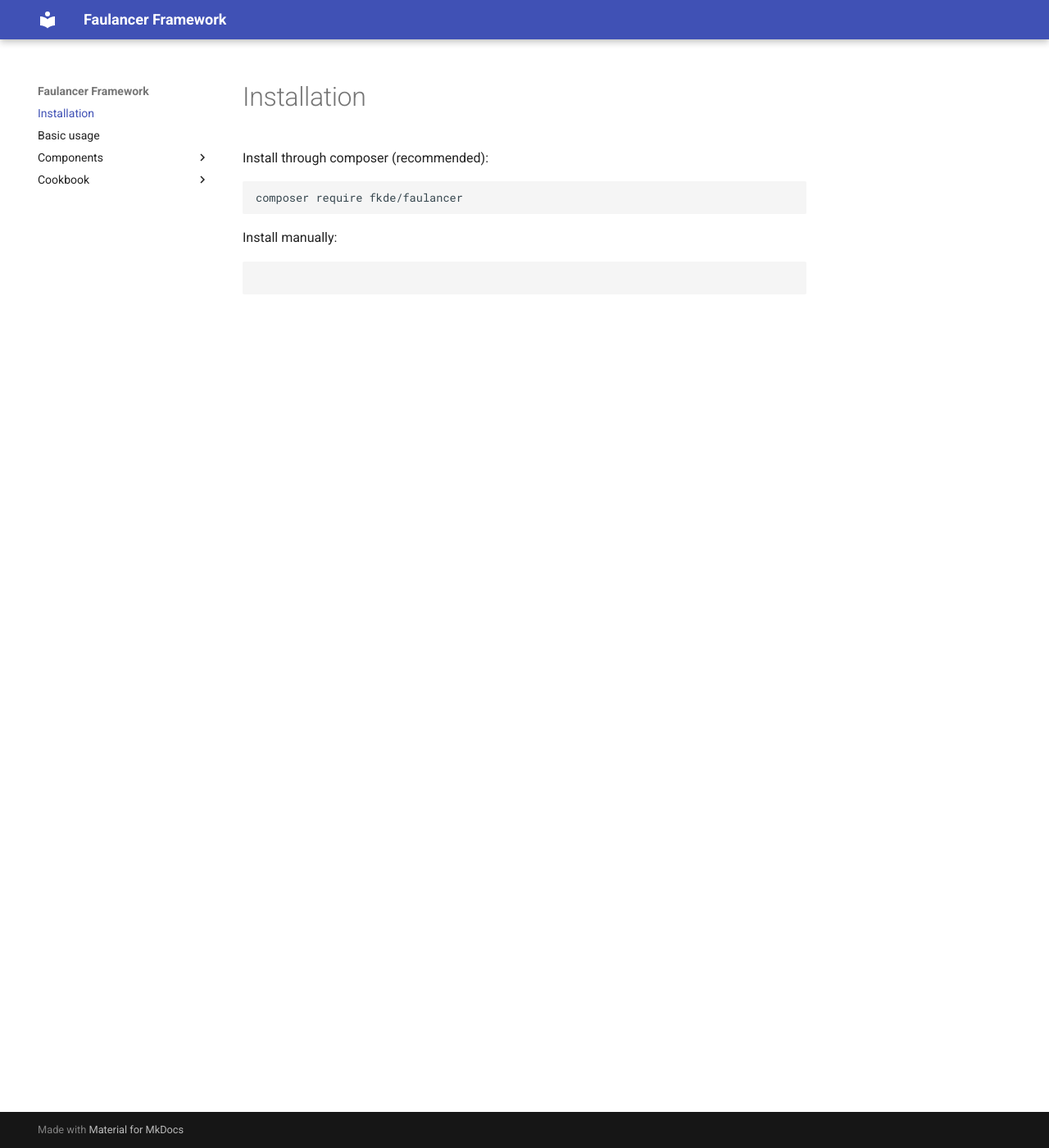
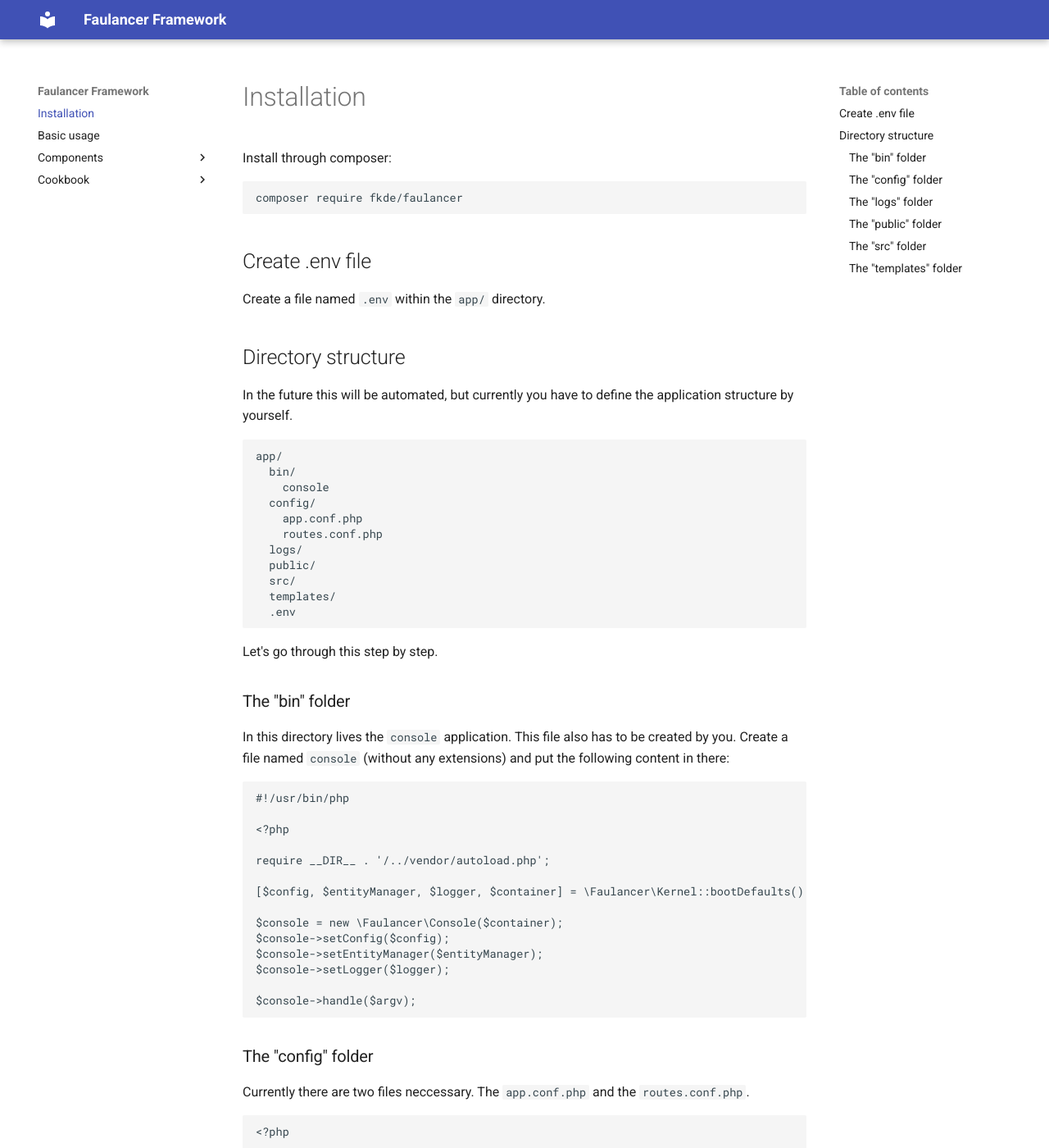
Before and after one commit to fkde/faulancer, an MkDocs documentation site: the page built from docs/installation.md, in a window 1280 px wide and 1400 px high. Shown: the whole window at 82% size. Built offline with MkDocs 1.6.1 and Material for MkDocs 9.7.7, drawn with Linux system fonts in a browser that asks for light colours; some of the changed text lies outside the part shown.

Commit message:
Added installation information
Signed-off-by: FloKnapp <office@florianknapp.de>

````diff
--- a/docs/installation.md
+++ b/docs/installation.md
@@ -1,11 +1,123 @@
 # Installation
 
-Install through composer (recommended):
+Install through composer:
 ```bash
 composer require fkde/faulancer
 ```
 
-Install manually:
+## Create .env file
+
+Create a file named `.env` within the `app/` directory.
+
+## Directory structure
+
+In the future this will be automated, but currently you have to define
+the application structure by yourself.
+
 ```bash
+app/
+  bin/
+    console
+  config/
+    app.conf.php
+    routes.conf.php
+  logs/
+  public/
+  src/
+  templates/
+  .env
+```
+
+Let's go through this step by step.
+
+### The "bin" folder
+
+In this directory lives the `console` application. This file also has to be created
+by you. Create a file named `console` (without any extensions) and put the following
+content in there:
+
+```php
+#!/usr/bin/php
+
+<?php
+
+require __DIR__ . '/../vendor/autoload.php';
+
+[$config, $entityManager, $logger, $container] = \Faulancer\Kernel::bootDefaults();
+
+$console = new \Faulancer\Console($container);
+$console->setConfig($config);
+$console->setEntityManager($entityManager);
+$console->setLogger($logger);
+
+$console->handle($argv);
+```
+
+### The "config" folder
+
+Currently there are two files neccessary. The `app.conf.php` and the `routes.conf.php`.
+
+```php
+<?php
+
+// app.conf.php
+
+return [
+    'logs' => [
+        'path' => __DIR__ . '/../logs/',
+        'minLevel' => 'ENV:LOG_MIN_LEVEL'
+    ],
+    'templates' => [
+        'path' => __DIR__ . '/../templates'
+    ],
+    'database' => [
+        'user' => 'ENV:MYSQL_USER',
+        'pass' => 'ENV:MYSQL_PASS',
+        'db'   => 'ENV:MYSQL_DB',
+        'host' => 'ENV:MYSQL_HOST'
+    ],
+    'translation' => [
+        'path' => __DIR__ . '/../translations/'
+    ]
+];
 
 ```
+
+```php
+<?php
+
+// routes.conf.php
+
+return [
+    'home' => [
+        'path' => '/',
+        'class' => \App\Controller\ExampleController::class,
+        'action' => 'example'
+    ]
+];
+
+```
+
+### The "logs" folder
+
+The logs folder is the home of our useful hints when something isn't
+working the way it is expected. The whole framework writes logs for various
+events, so there is mostly always some hint in there.
+
+When the Kernel is booted, the log files for the specific environment are
+also created automatically if there aren't any present.
+
+### The "public" folder
+
+This is the public part of your application. Everything which should be
+publicly visible, should be put in there. This goes from assets like CSS, JavaScript
+ and Images to even more specific ones like search engine validation scripts.
+
+### The "src" folder
+
+When you're asking yourself, where does my business logic live, this is the place to be.
+In there is everything beginning from the Controllers over to the ViewHelpers.
+
+### The "templates" folder
+
+Here you're able to put in your templates. More on this topic in the Templates section.
````
